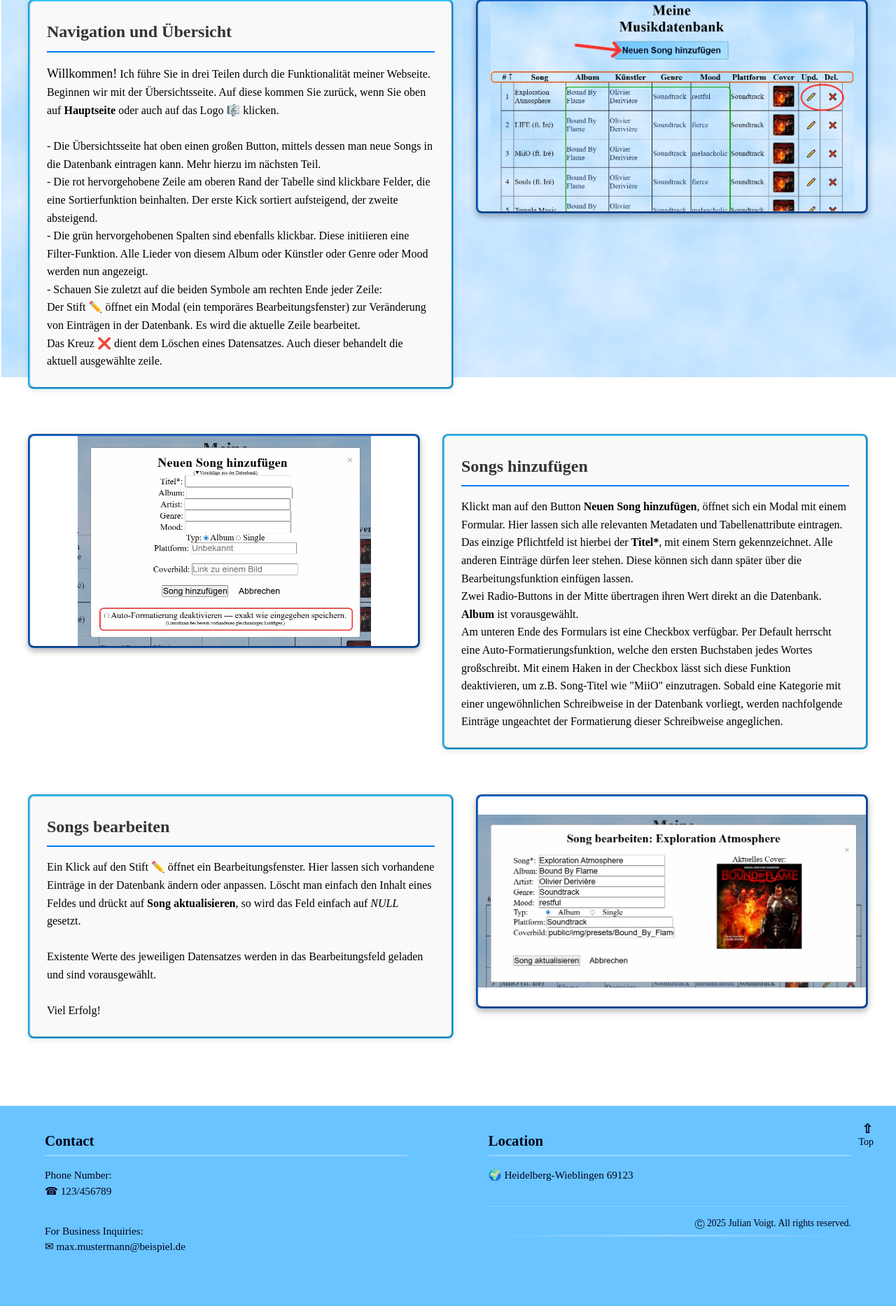
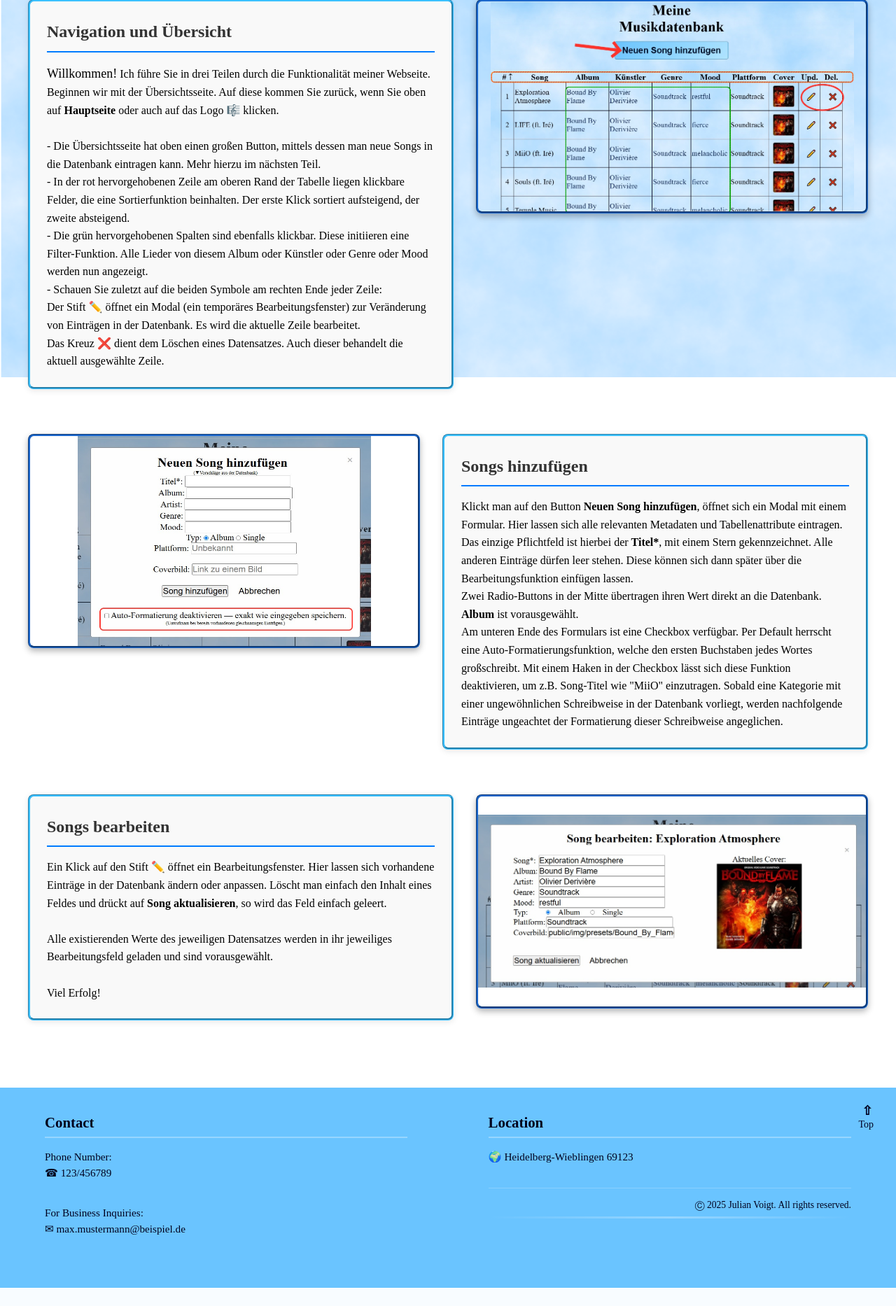
Before and after one commit to Anokatabc/Musikdatenbank_Webanwendung, a PHP site: page /howto.php in a window 1280 px wide. Shown: the part 261-2127 px from the top of the page at 70% size. After the commit the page ends 2101 px from the top, so only its background shows below. Run offline with PHP 8.4, Linux system fonts and the light colour scheme.

Commit message:
Kleine Anpassungen und Korrekturen

```diff
--- a/connection.php
+++ b/connection.php
@@ -9,6 +9,7 @@ $password = ''; //Wenn kein Passwort gesetzt, wie bei XAMPP
 try {
     $dsn = "mysql:host=$host;port=$port;dbname=$dbname;charset=utf8mb4"; //alle Verbindungsparameter
     $pdo = new PDO($dsn, $username, $password); //alle restlichen Parameter, die PDO benötigt (erkennbar wenn man "PDO()" schreibt)
+    // if ($pdo) echo "Verbindung erfolgreich!";
 } catch (PDOException $e) {
     echo "Verbindung fehlgeschlagen: " . $e->getMessage(); //Punkt . ist Konkatenationszeichen, wie + in Java
 }
--- a/howto.php
+++ b/howto.php
@@ -26,7 +26,7 @@
                 Beginnen wir mit der Übersichtsseite. Auf diese kommen Sie zurück, wenn Sie oben auf
                 <b>Hauptseite</b> oder auch auf das Logo 🎼 klicken. <br>
                 <br>- Die Übersichtsseite hat oben einen großen Button, mittels dessen man neue Songs in die Datenbank eintragen kann. Mehr hierzu im nächsten Teil.
-                <br>- Die rot hervorgehobene Zeile am oberen Rand der Tabelle sind klickbare Felder, die eine Sortierfunktion beinhalten. Der erste Kick sortiert
+                <br>- In der rot hervorgehobenen Zeile am oberen Rand der Tabelle liegen klickbare Felder, die eine Sortierfunktion beinhalten. Der erste Klick sortiert
                 aufsteigend, der zweite absteigend.
                 <br>- Die grün hervorgehobenen Spalten sind ebenfalls klickbar. Diese initiieren eine Filter-Funktion. Alle Lieder von diesem Album oder Künstler oder
                 Genre oder Mood werden nun angezeigt.
@@ -34,7 +34,7 @@
                 <br>Der Stift ✏️ öffnet ein Modal (ein temporäres Bearbeitungsfenster) zur Veränderung von Einträgen in der Datenbank. Es wird die aktuelle Zeile
                 bearbeitet.
                 <br>Das
-                Kreuz ❌ dient dem Löschen eines Datensatzes. Auch dieser behandelt die aktuell ausgewählte zeile.</p>
+                Kreuz ❌ dient dem Löschen eines Datensatzes. Auch dieser behandelt die aktuell ausgewählte Zeile.</p>
             </div>
             <div class="image-content">
             </div>
@@ -65,11 +65,11 @@ in der Datenbank vorliegt, werden nachfolgende Einträge ungeachtet der Formatie
                 <h3>Songs bearbeiten</h3>
                 <p>Ein Klick auf den Stift ✏️ öffnet ein Bearbeitungsfenster. Hier lassen sich vorhandene
                     Einträge in der Datenbank ändern oder anpassen. Löscht man einfach den Inhalt eines
-                    Feldes und drückt auf <b>Song aktualisieren</b>, so wird das Feld einfach auf <i>NULL</i> gesetzt.
+                    Feldes und drückt auf <b>Song aktualisieren</b>, so wird das Feld einfach geleert.
 
                     <br>
                     <br>
-                    Existente Werte des jeweiligen Datensatzes werden in das Bearbeitungsfeld geladen
+                    Alle existierenden Werte des jeweiligen Datensatzes werden in ihr jeweiliges Bearbeitungsfeld geladen
                     und sind vorausgewählt.
 
                     <br>
```
